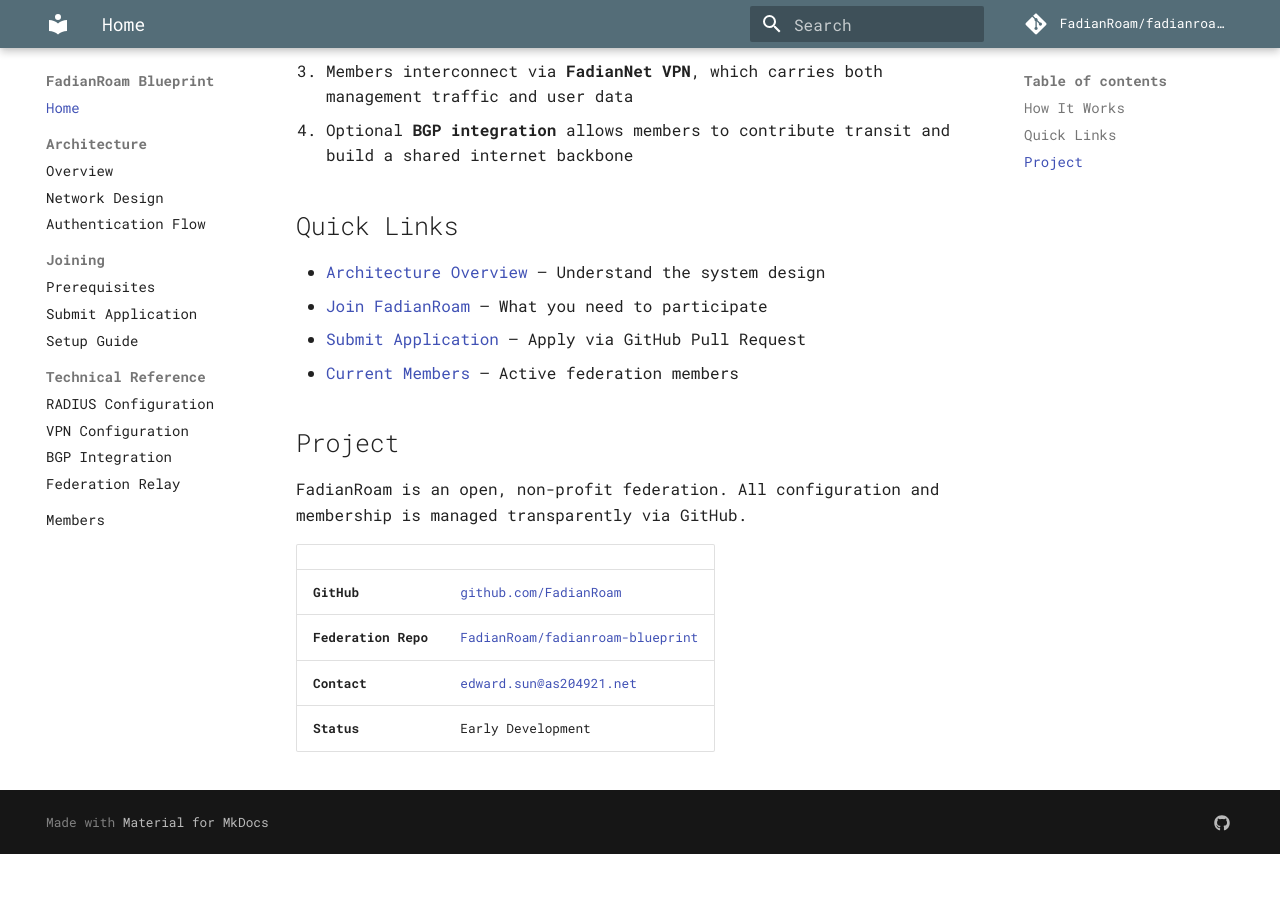
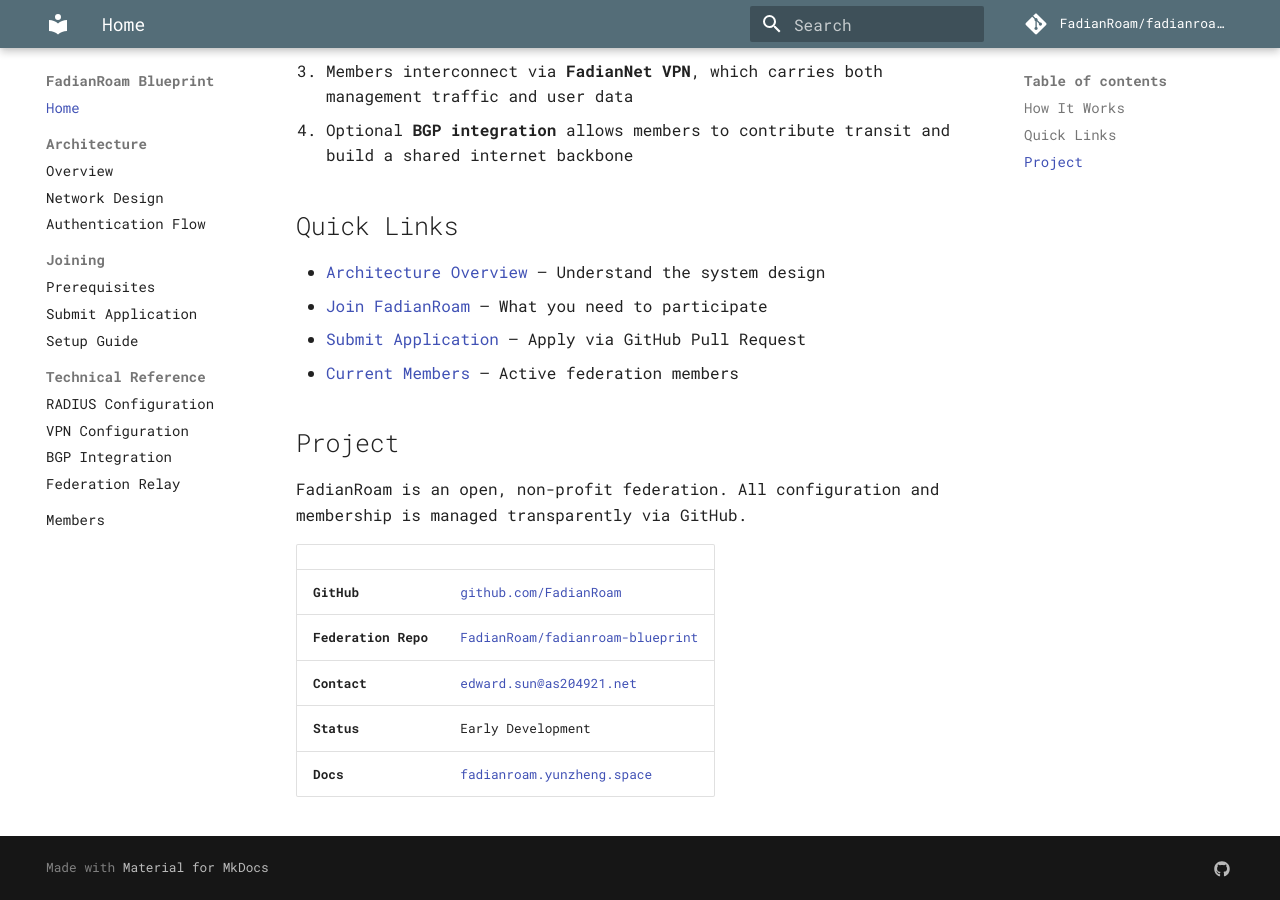
Before and after one commit to FadianRoam/fadianroam-blueprint, an MkDocs documentation site: the page built from docs/index.md, in a window 1280 px wide and 900 px high, scrolled down 501 px. Built offline with MkDocs 1.6.1 and Material for MkDocs 9.7.7, drawn with Linux system fonts in a browser that asks for light colours; comment, search, counter and statistics services are not loaded; before the commit the page ends 1355 px from its top, so only the background shows below that.

Commit message:
Add docs link to homepage

```diff
--- a/docs/index.md
+++ b/docs/index.md
@@ -28,3 +28,4 @@ FadianRoam is an open, non-profit federation. All configuration and membership i
 | **Federation Repo** | [FadianRoam/fadianroam-blueprint](https://github.com/FadianRoam/fadianroam-blueprint) |
 | **Contact** | [edward.sun@as204921.net](mailto:edward.sun@as204921.net) |
 | **Status** | Early Development |
+| **Docs** | [fadianroam.yunzheng.space](https://fadianroam.yunzheng.space) |
```
